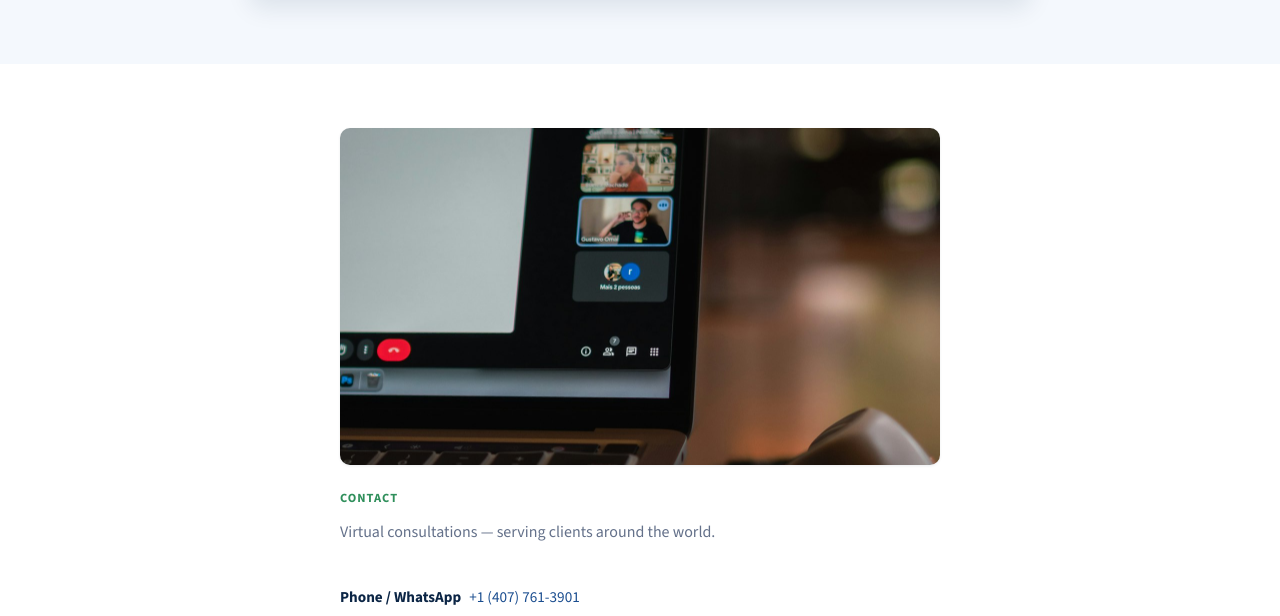
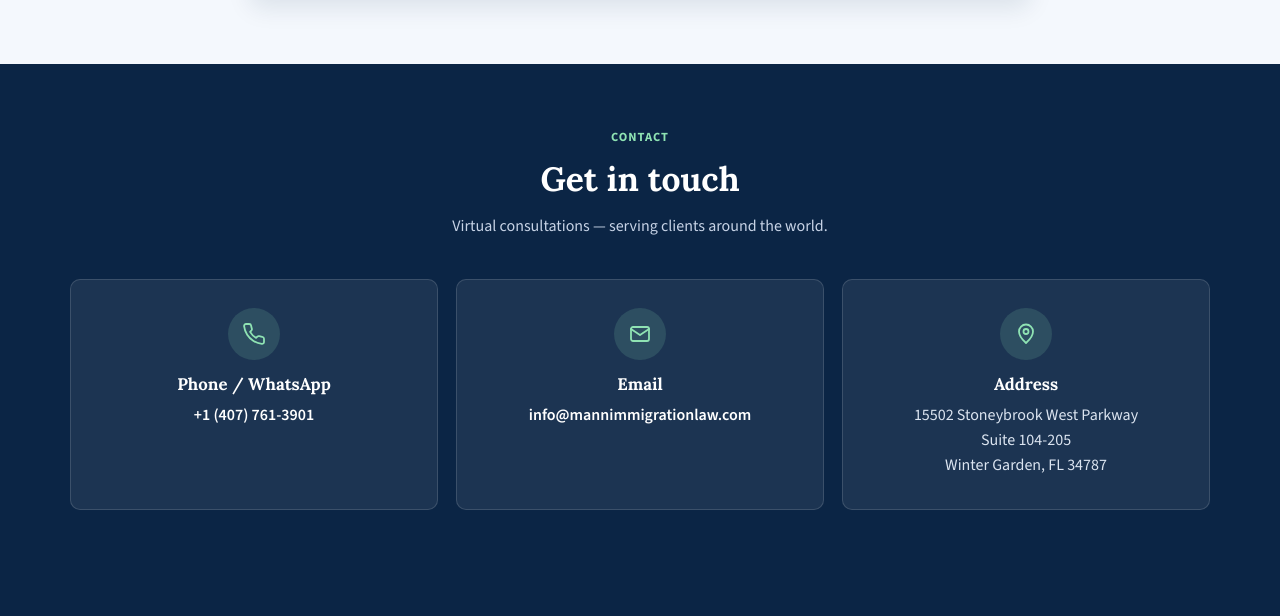
Before and after one commit to thais1994/jt-mann-immigration, a plain HTML site: page index.html in a window 1280 px wide. Shown: the part 6341-6957 px from the top of the page. Drawn offline with nearby package versions, Linux system fonts and the light colour scheme.

Commit message:
Redesign Contact section as a full-width navy band with three contact cards
Co-Authored-By: Claude Sonnet 5.5 <noreply@anthropic.com>

```diff
--- a/css/style.css
+++ b/css/style.css
@@ -872,3 +872,34 @@ textarea:focus-visible {
 }
 
 .contact-single { max-width: 640px; }
+
+/* ===== Contact band ===== */
+.contact-band { background: var(--navy-900); }
+.contact-band .eyebrow { color: #8fe3b3; }
+.contact-band .section-title { color: var(--white); }
+.contact-band .section-subtitle { color: #c7d3e6; }
+.contact-cards { display: grid; grid-template-columns: 1fr; gap: 18px; margin-top: 36px; }
+.contact-card {
+  background: rgba(255, 255, 255, .07);
+  border: 1px solid rgba(255, 255, 255, .14);
+  border-radius: var(--radius);
+  padding: 28px 22px;
+  text-align: center;
+}
+.contact-icon {
+  display: inline-grid;
+  place-items: center;
+  width: 52px;
+  height: 52px;
+  border-radius: 50%;
+  background: rgba(143, 227, 179, .15);
+  color: #8fe3b3;
+  margin-bottom: 14px;
+}
+.contact-card h3 { color: var(--white); font-size: 1.05rem; margin-bottom: 8px; }
+.contact-card p, .contact-card address { color: #dbe4f0; font-style: normal; line-height: 1.55; margin: 0 0 4px; }
+.contact-card a { color: var(--white); font-weight: 600; word-break: break-word; }
+.contact-card a:hover { text-decoration: underline; }
+@media (min-width: 760px) {
+  .contact-cards { grid-template-columns: repeat(3, 1fr); }
+}
--- a/index.html
+++ b/index.html
@@ -613,29 +613,29 @@
     </section>
 
     <!-- ===== Contact ===== -->
-    <section class="section" id="contact">
-      <div class="container contact-single">
-        <div class="contact-info">
-          <div class="contact-photo">
-            <img src="assets/img/virtual-call.jpg" alt="" />
+    <section class="section contact-band" id="contact">
+      <div class="container">
+        <p class="eyebrow center" data-i18n="contact_eyebrow">Contact</p>
+        <h2 class="section-title center" data-i18n="contact_title">Get in touch</h2>
+        <p class="section-subtitle center" data-i18n="contact_subtitle">Virtual consultations — serving clients around the world.</p>
+
+        <div class="contact-cards">
+          <div class="contact-card">
+            <span class="contact-icon" aria-hidden="true"><svg viewBox="0 0 24 24" width="24" height="24" fill="none" stroke="currentColor" stroke-width="1.8" stroke-linecap="round" stroke-linejoin="round"><path d="M22 16.9v3a2 2 0 0 1-2.2 2 19.8 19.8 0 0 1-8.6-3.1 19.5 19.5 0 0 1-6-6A19.8 19.8 0 0 1 2.1 4.2 2 2 0 0 1 4.1 2h3a2 2 0 0 1 2 1.7c.1 1 .4 1.9.7 2.8a2 2 0 0 1-.5 2.1L8.1 9.9a16 16 0 0 0 6 6l1.3-1.3a2 2 0 0 1 2.1-.4c.9.3 1.8.6 2.8.7a2 2 0 0 1 1.7 2z"/></svg></span>
+            <h3 data-i18n="contact_phone_label">Phone / WhatsApp</h3>
+            <p><a href="tel:+14077613901" data-i18n="contact_phone_value">+1 (407) 761-3901</a><span data-langs="pt" hidden> (inglês)</span><span data-langs="es" hidden> (inglés)</span></p>
+            <p data-langs="pt es" hidden><a href="tel:+5562982876771">+55 62 98287-6771</a><span data-langs="pt" hidden> (português)</span><span data-langs="es" hidden> (español)</span></p>
           </div>
-          <p class="eyebrow" data-i18n="contact_eyebrow">Contact</p>
-          <p class="section-subtitle" data-i18n="contact_subtitle">Virtual consultations — serving clients around the world.</p>
-
-          <ul class="contact-details">
-            <li>
-              <strong data-i18n="contact_phone_label">Phone / WhatsApp</strong>
-              <span><a href="tel:+14077613901" data-i18n="contact_phone_value">+1 (407) 761-3901</a><span data-langs="pt" hidden> (inglês)</span><span data-langs="es" hidden> (inglés)</span><span data-langs="pt es" hidden> · <a href="tel:+5562982876771">+55 62 98287-6771</a></span><span data-langs="pt" hidden> (português)</span><span data-langs="es" hidden> (español)</span></span>
-            </li>
-            <li>
-              <strong data-i18n="contact_email_label">Email</strong>
-              <a href="mailto:info@mannimmigrationlaw.com" data-i18n="contact_email_value">info@mannimmigrationlaw.com</a>
-            </li>
-            <li>
-              <strong data-i18n="contact_address_label">Address</strong>
-              <address>15502 Stoneybrook West Parkway<br />Suite 104-205<br />Winter Garden, FL 34787</address>
-            </li>
-          </ul>
+          <div class="contact-card">
+            <span class="contact-icon" aria-hidden="true"><svg viewBox="0 0 24 24" width="24" height="24" fill="none" stroke="currentColor" stroke-width="1.8" stroke-linecap="round" stroke-linejoin="round"><rect x="3" y="5" width="18" height="14" rx="2"/><path d="M3 7l9 6 9-6"/></svg></span>
+            <h3 data-i18n="contact_email_label">Email</h3>
+            <p><a href="mailto:info@mannimmigrationlaw.com" data-i18n="contact_email_value">info@mannimmigrationlaw.com</a></p>
+          </div>
+          <div class="contact-card">
+            <span class="contact-icon" aria-hidden="true"><svg viewBox="0 0 24 24" width="24" height="24" fill="none" stroke="currentColor" stroke-width="1.8" stroke-linecap="round" stroke-linejoin="round"><path d="M12 21s7-6.2 7-11.5A7 7 0 0 0 5 9.5C5 14.8 12 21 12 21z"/><circle cx="12" cy="9.5" r="2.5"/></svg></span>
+            <h3 data-i18n="contact_address_label">Address</h3>
+            <address>15502 Stoneybrook West Parkway<br />Suite 104-205<br />Winter Garden, FL 34787</address>
+          </div>
         </div>
       </div>
     </section>
--- a/js/translations.js
+++ b/js/translations.js
@@ -113,6 +113,7 @@ const TRANSLATIONS = {
     faq_7_a: "Atendemos regularmente as áreas listadas neste site. Para alguns tipos de caso mais especializados, avaliamos sua situação e, quando apropriado, indicamos um advogado de confiança mais adequado para ajudar — para que você nunca fique sem direção.",
 
     contact_eyebrow: "Contato",
+    contact_title: "Entre em contato",
     contact_subtitle: "Consultas virtuais — atendendo clientes ao redor do mundo.",
     contact_form_name: "Nome completo",
     contact_form_email: "E-mail",
@@ -318,6 +319,7 @@ const TRANSLATIONS = {
     faq_7_a: "We regularly handle the areas listed on this site. For certain more specialized case types, we review your situation and, when appropriate, connect you with a trusted attorney best suited to help — so you're never left without direction.",
 
     contact_eyebrow: "Contact",
+    contact_title: "Get in touch",
     contact_subtitle: "Virtual consultations — serving clients around the world.",
     contact_form_name: "Full name",
     contact_form_email: "Email",
@@ -523,6 +525,7 @@ const TRANSLATIONS = {
     faq_7_a: "Atendemos regularmente las áreas indicadas en este sitio. Para ciertos casos más especializados, evaluamos su situación y, cuando es apropiado, lo conectamos con un abogado de confianza mejor preparado para ayudar — para que usted nunca se quede sin dirección.",
 
     contact_eyebrow: "Contacto",
+    contact_title: "Póngase en contacto",
     contact_subtitle: "Consultas virtuales — atendiendo a clientes alrededor del mundo.",
     contact_form_name: "Nombre completo",
     contact_form_email: "Correo electrónico",
```
